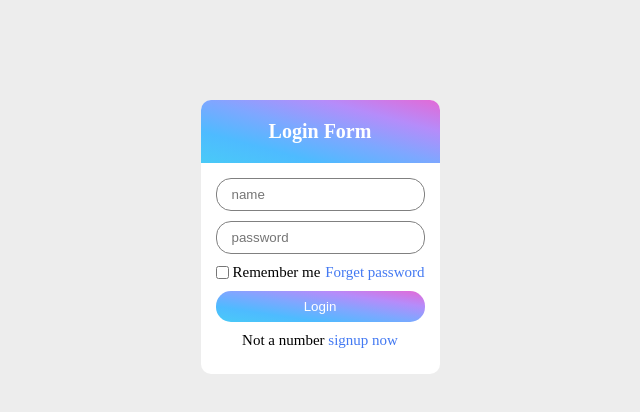
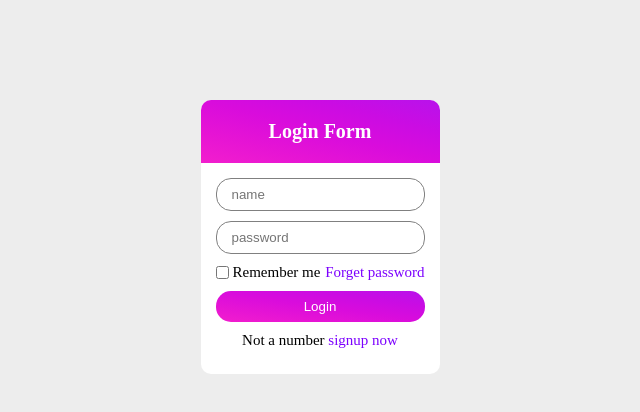
Before and after one commit to Khadiza-Dev/login-registration, a plain HTML site: page index.html in a window 1280 px wide. Shown: the whole page, without its empty margins (320-960 px from the left). Drawn offline with Linux system fonts and the light colour scheme.

Commit message:
css-changed

```diff
--- a/style.css
+++ b/style.css
@@ -26,7 +26,7 @@ body h1{
 }
 .form-title{
     color: white;
-    background-image: linear-gradient(to right top, #49caf7, #4ebbff, #7ea7ff, #b58cfa, #e369d6);
+    background-image: linear-gradient(to right top, #f21ecd, #e614d4, #d90cdc, #ca0ce3, #b812eb);
     border-top-right-radius: 10px;
     border-top-left-radius: 10px;
 }
@@ -58,13 +58,13 @@ form input[type="submit"]{
     border: 1px solid gray;
 }
 form input[type="submit"]{
-    background-image: linear-gradient(to right top, #49caf7, #4ebbff, #7ea7ff, #b58cfa, #e369d6);
+    background-image: linear-gradient(to right top, #f21ecd, #e614d4, #d90cdc, #ca0ce3, #b812eb);
     border: none;
     cursor: pointer;
     color: white;
 }
 form input[type="submit"]:hover{
-    background-image: linear-gradient(to right top, #f749e8, #b584ff, #68a6ff, #24bcff, #49caf7);
+    background-image: linear-gradient(to right top, #b812eb, #c70de6, #d40be2, #e00ddd, #eb12d9);
     border: none;
     cursor: pointer;
     box-shadow:2px 2px lightgray;
@@ -77,5 +77,5 @@ form p{
 }
 form p a,form .info a{
     text-decoration: none;
-    color:#4379F2;
+    color:#7C00FE;
    }
```
